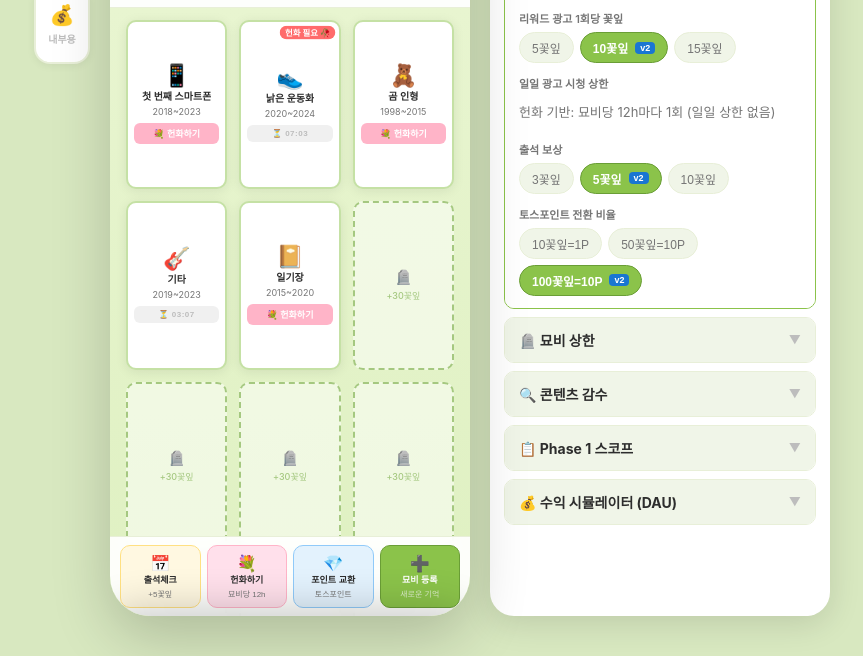
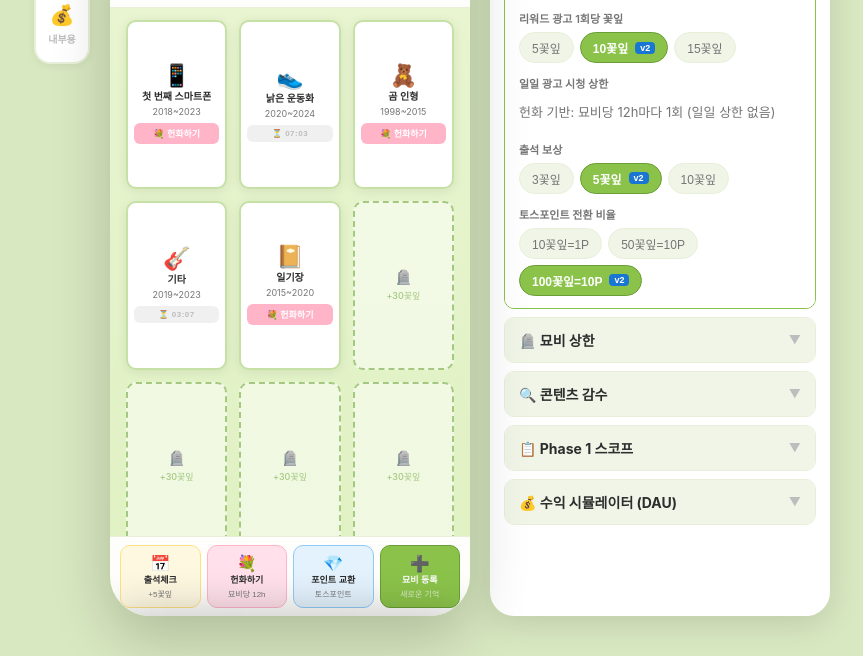
Before and after one commit to sssua-0928/epitaph-prototype, a plain HTML site: page index.html in a window 1280 px wide. Shown: the part 144-800 px from the top of the page, without its empty margins (208-1071 px from the left). Drawn offline with Linux system fonts and the light colour scheme.

Commit message:
fix: 헌화 필요 배지 제거 (쿨다운 타이머로 대체)
Co-Authored-By: Claude Opus 4.6 (1M context) <noreply@anthropic.com>

```diff
--- a/index.html
+++ b/index.html
@@ -1358,7 +1358,6 @@ function renderGraves() {
     const cdM = cd % 60;
     const cdText = canOffer ? '' : `${String(cdH).padStart(2,'0')}:${String(cdM).padStart(2,'0')}`;
     html += `<div class="grave-slot free fade-in" style="animation-delay:${i*0.05}s" onclick="openGraveDetail(${i})">
-      ${isWilted ? '<div class="wilted-badge">헌화 필요 🥀</div>' : ''}
       ${decoOff && decoEmoji ? '<div class="phase2-badge">Phase 2</div>' : ''}
       <div class="grave-emoji${decoOff && decoEmoji ? ' greyed':''}">${g.emoji}</div>
       <div class="grave-name">${g.name}</div>
```
